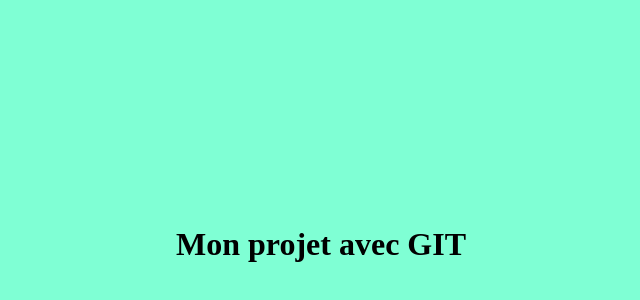
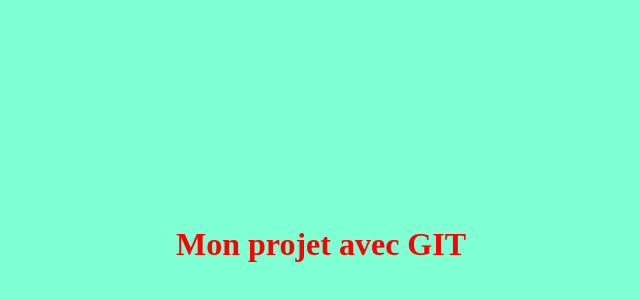
Before and after one commit to fanuel127/Monprojet, a plain HTML site: page index.html in a window 1280 px wide. Shown: the part 48-348 px from the top of the page, without its empty margins (319-959 px from the left). Drawn offline with Linux system fonts and the light colour scheme.

Commit message:
modifier la couleur du titre

```diff
--- a/index.html
+++ b/index.html
@@ -6,6 +6,6 @@
     <title>Document</title>
 </head>
 <body style="background-color: aquamarine;">
-    <h1 style="padding-top: 20%; padding-bottom: 20%; text-align: center;">Mon projet avec GIT</h1>
+    <h1 style="padding-top: 20%; padding-bottom: 20%; text-align: center; color: red;">Mon projet avec GIT</h1>
 </body>
 </html>
```
